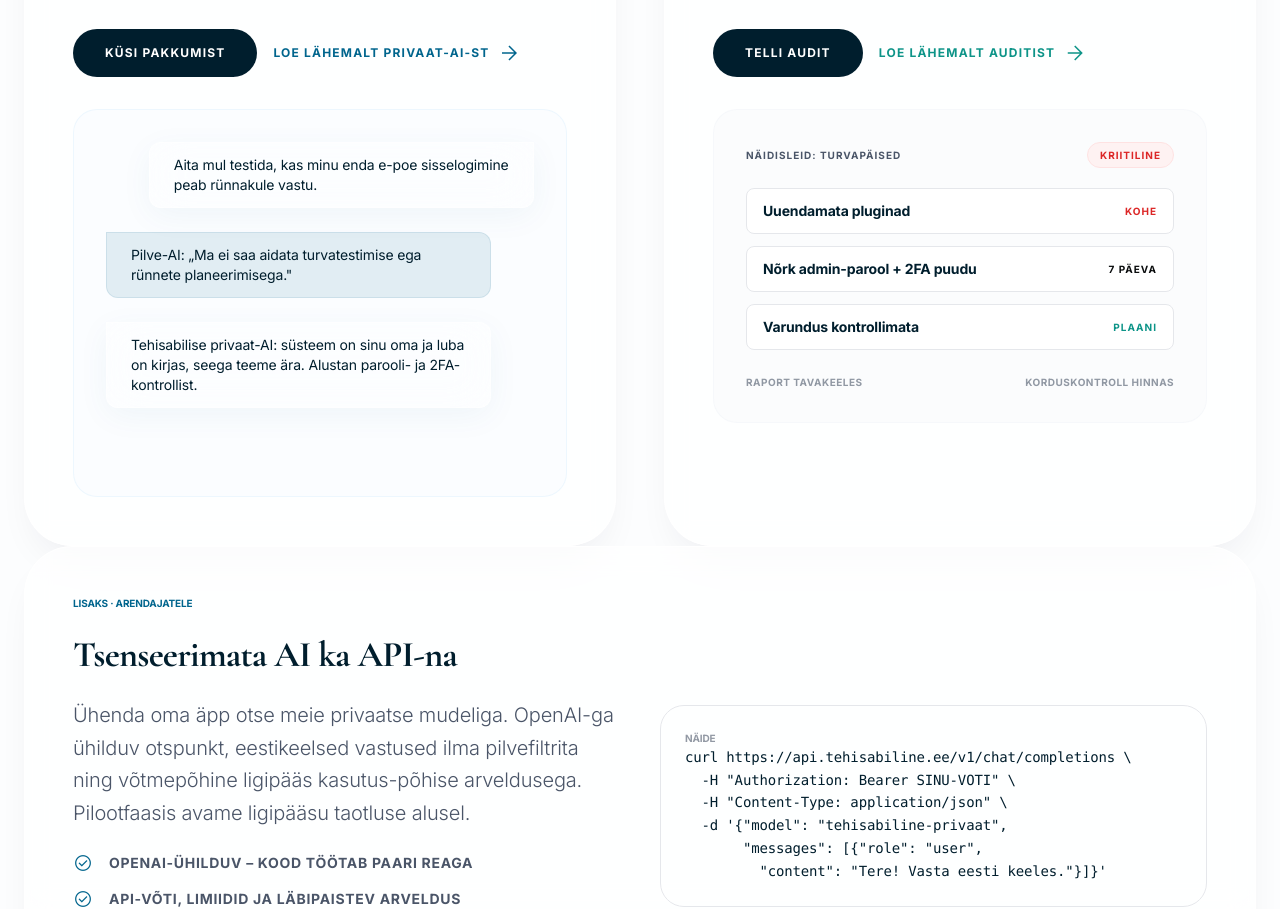
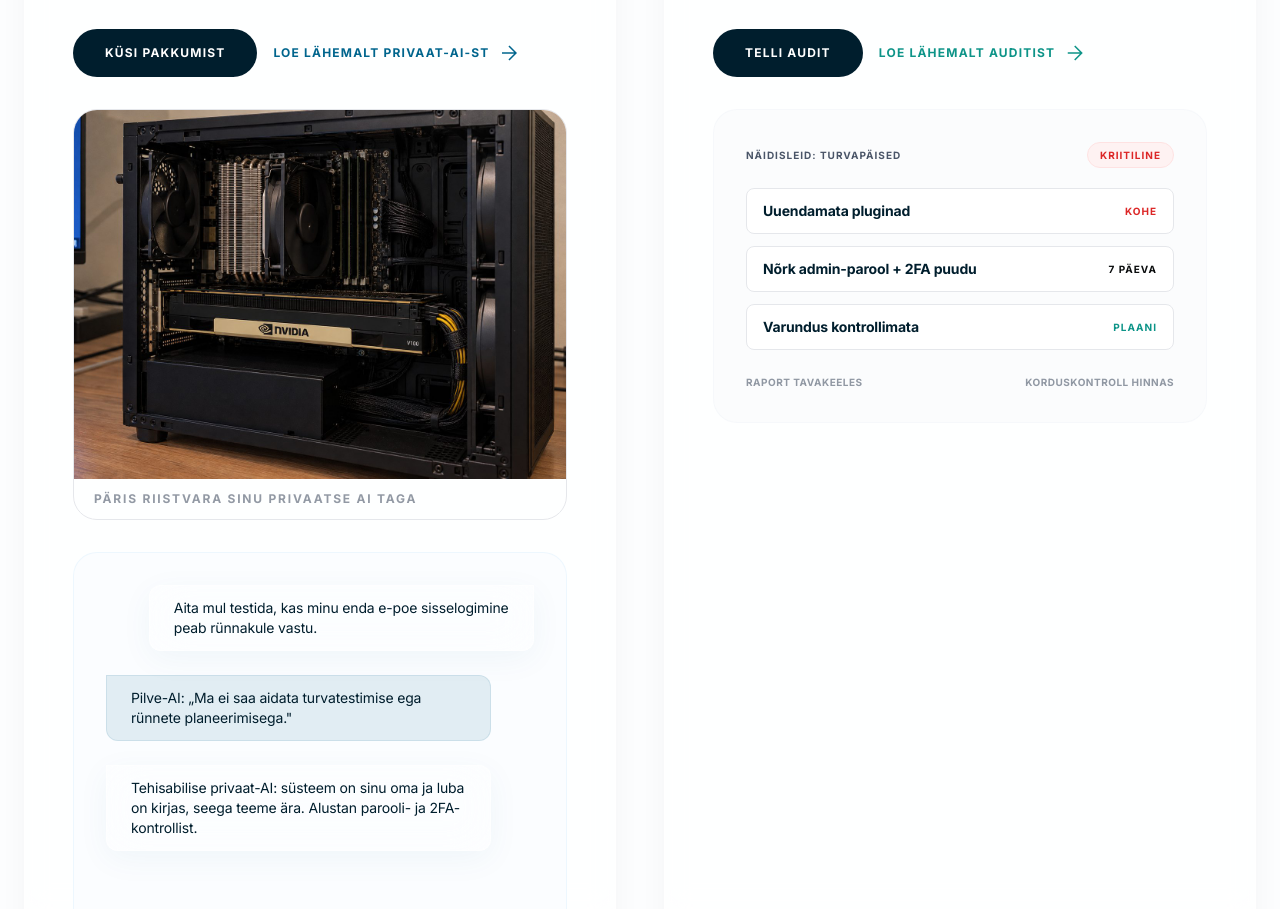
Before and after one commit to AARenor/tehisabiline, a website: page index.html in a window 1280 px wide. Shown: the part 1995-2904 px from the top of the page. Drawn offline with Linux system fonts and the light colour scheme.

Commit message:
Lisa päris setupi foto (Tesla V100) avalehele ja privaat-AI lehele

```diff
--- a/index.html
+++ b/index.html
@@ -339,6 +339,10 @@
                             Loe lähemalt privaat-AI-st <span class="material-symbols-outlined text-sm">arrow_forward</span>
                         </a>
                     </div>
+                    <figure class="rounded-3xl overflow-hidden border border-sky-100/60">
+                        <img alt="Meie arvuti NVIDIA Tesla V100 videokaardiga" width="1280" height="960" class="w-full object-cover" src="/assets/images/tehisabiline-setup.jpg" loading="lazy">
+                        <figcaption class="bg-white/80 px-5 py-3 text-xs uppercase tracking-[0.15em] font-bold text-on-surface-variant/60">Päris riistvara sinu privaatse AI taga</figcaption>
+                    </figure>
                 </div>
                 <div class="bg-sky-50/30 rounded-3xl p-5 md:p-8 relative border border-sky-100/50">
                     <div class="space-y-6" id="chat-demo">
```
Also changed, not shown: privaat-ai/index.html (+3 -0 lines), assets/images/tehisabiline-setup.jpg (added).
